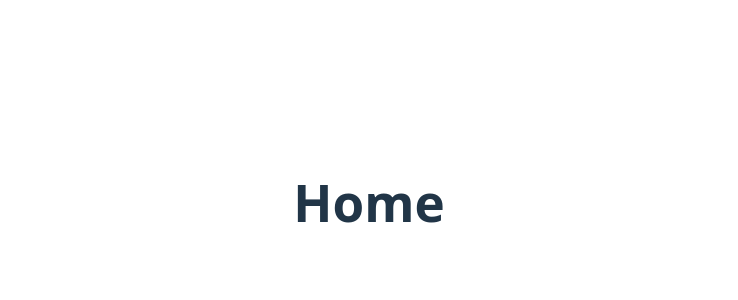
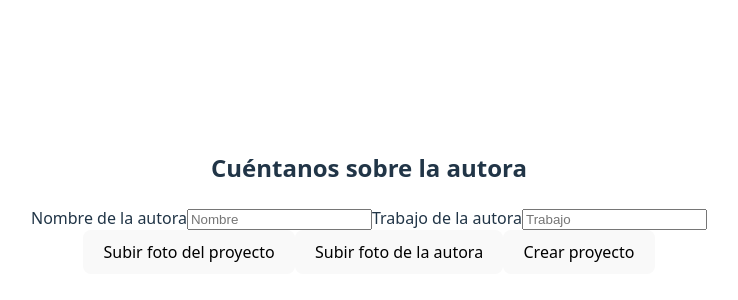
Before and after one commit to Rosana-Moya/project-promo-55-module-3-team-2, a React (Vite) app: page /#/ in a window 1280 px wide. Shown: the part 198-498 px from the top of the page, without its empty margins (271-1009 px from the left). Built offline with nearby package versions, Linux system fonts and the light colour scheme.

Commit message:
imputs form-b

```diff
--- a/src/components/Form.jsx
+++ b/src/components/Form.jsx
@@ -1,11 +1,39 @@
-import "react"
+import React from "react";
 
-const Form = () => {
-    return (
-         <>
-            <h1>Form</h1>
-        </>
-    )
-}
+const Form = ({ autor, job, handleAutor, handleJob }) => {
+  return (
+    <div className="form-container">
+      <h2>Cuéntanos sobre la autora</h2>
 
-export default Form
+      <form>
+        <label htmlFor="autor">Nombre de la autora</label>
+        <input
+          type="text"
+          id="autor"
+          name="autor"
+          value={autor}
+          onChange={handleAutor}
+          placeholder="Nombre"
+        />
+
+        <label htmlFor="job">Trabajo de la autora</label>
+        <input
+          type="text"
+          id="job"
+          name="job"
+          value={job}
+          onChange={handleJob}
+          placeholder="Trabajo"
+        />
+
+        <div className="button-group">
+          <button type="button">Subir foto del proyecto</button>
+          <button type="button">Subir foto de la autora</button>
+          <button type="button">Crear proyecto</button>
+        </div>
+      </form>
+    </div>
+  );
+};
+
+export default Form;
--- a/src/pages/HomePage.jsx
+++ b/src/pages/HomePage.jsx
@@ -1,14 +1,23 @@
-import React from "react";
-import { useState, useEffect } from "react"
-import { Link } from "react-router-dom";
+import React, { useState } from "react";
+import Form from "../components/Form";
 
 const HomePage = () => {
+  const [autor, setAutor] = useState("");
+  const [job, setJob] = useState("");
 
-    return (
-         <>
-            <h1>Home</h1>
-        </>
-    )
-}
+  const handleAutor = (ev) => setAutor(ev.target.value);
+  const handleJob = (ev) => setJob(ev.target.value);
 
-export default HomePage
+  return (
+    <div className="homepage">
+      <Form
+        autor={autor}
+        job={job}
+        handleAutor={handleAutor}
+        handleJob={handleJob}
+      />
+    </div>
+  );
+};
+
+export default HomePage;
```
